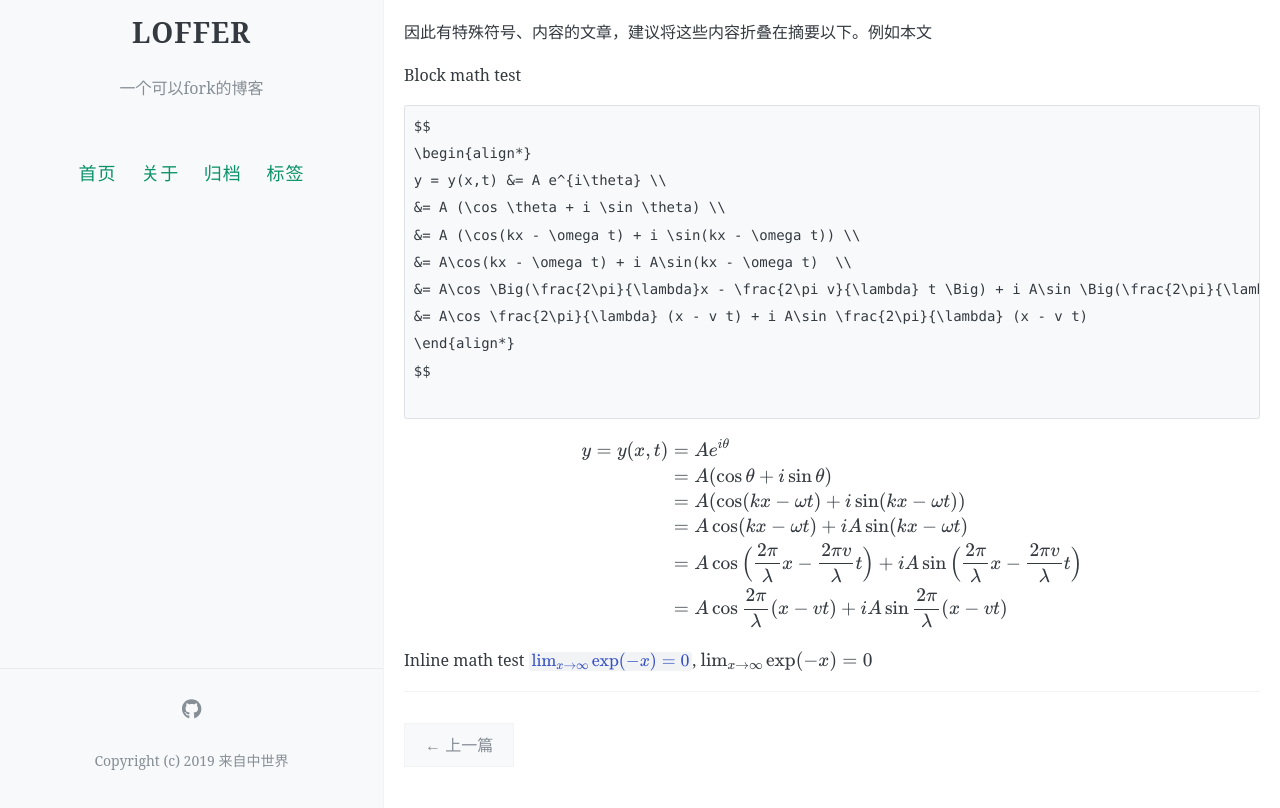
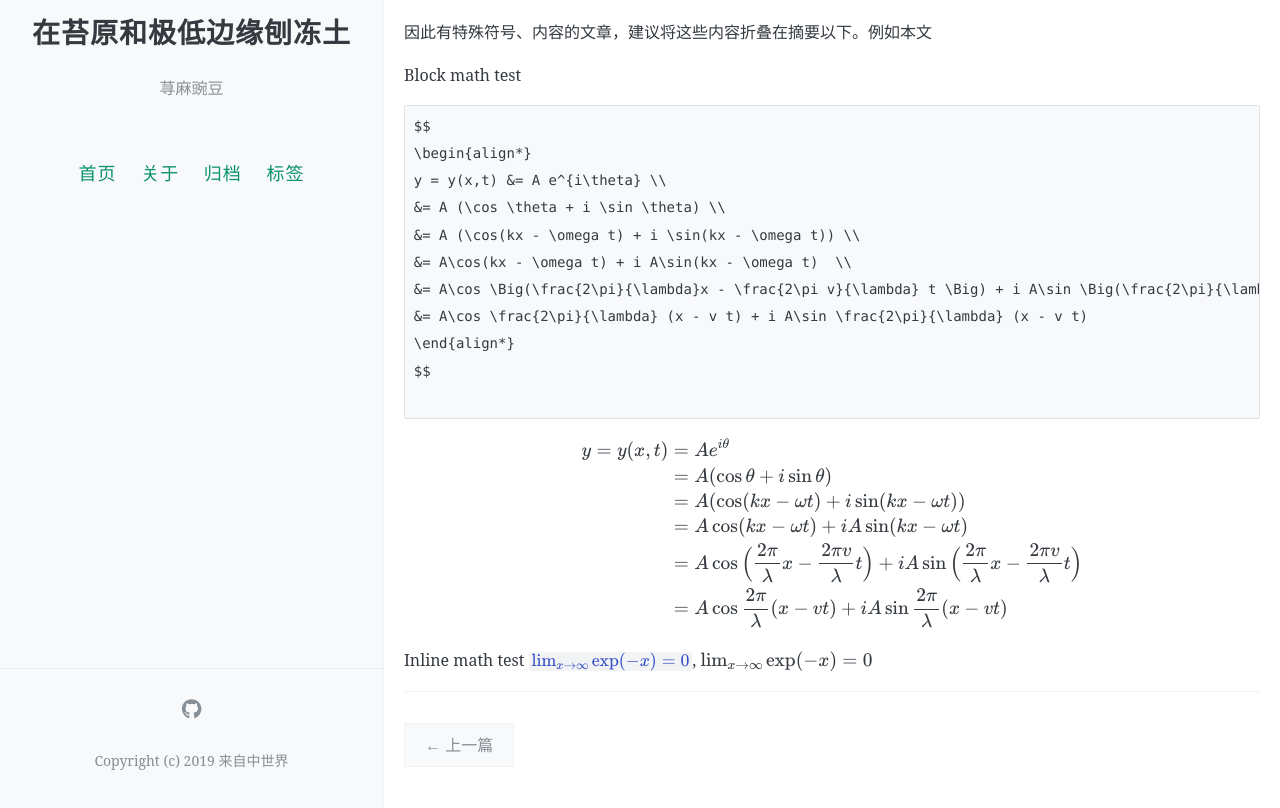
Before and after one commit to qianmawandou/frozenground06, a Jekyll site: the page built from _posts/2019-07-24-math-test.md, in a window 1280 px wide and 1098 px high. Shown: the part 290-1098 px from the top of the window. Built offline with Jekyll 4.4.1, drawn with Linux system fonts in a browser that asks for light colours; formulas are drawn with MathJax 3; comment, search, counter and statistics services are not loaded.

Commit message:
Update _config.yml

```diff
--- a/_config.yml
+++ b/_config.yml
@@ -7,16 +7,16 @@
 # 井号后面的文字是说明文档，不会被程序读取。
 
 # 描述/签名
-name: LOFFER
-description: 一个可以fork的博客
+name: 在苔原和极低边缘刨冻土
+description: 荨麻豌豆
 
 # 输入你的网站域名（如果你没有添加自己的域名，而是直接用GitHub pages分配的域名的话可以省略）
-url:
+url: https://qianmawandou.github.io/frozenground06/
 
 # 添加你的博客的二级域名，一般来说是你的repository名
 # 如果你的博客的URL是：(http://yourusername.github.io/repository-name)
 # 那么就写成 "/repository-name"
-baseurl: /LOFFER
+baseurl: /frozenground06
 
 
 #
@@ -73,21 +73,7 @@ footer-text: Copyright (c) 2019 来自中世界
 #
 
 # 输入Disqus shortname，即可添加评论区，请查阅文档，设置自己的disqus站点，不要继续使用我的站点loffer
-disqus: loffer #shortname
 
-# 输入Gitalk相关设定，即可添加评论区，具体请看教程
-gitalk:
-  clientID:
-  clientSecret:
-  repo:
-  owner:
-  proxy:
-
-# 输入Google Analytics web tracking code
-google_analytics:
-
-utteranc:
-  repo: # Your github repo path, also see: https://utteranc.es
 
 #
 # !! 以下所有设置都不需要更改 !!
```
